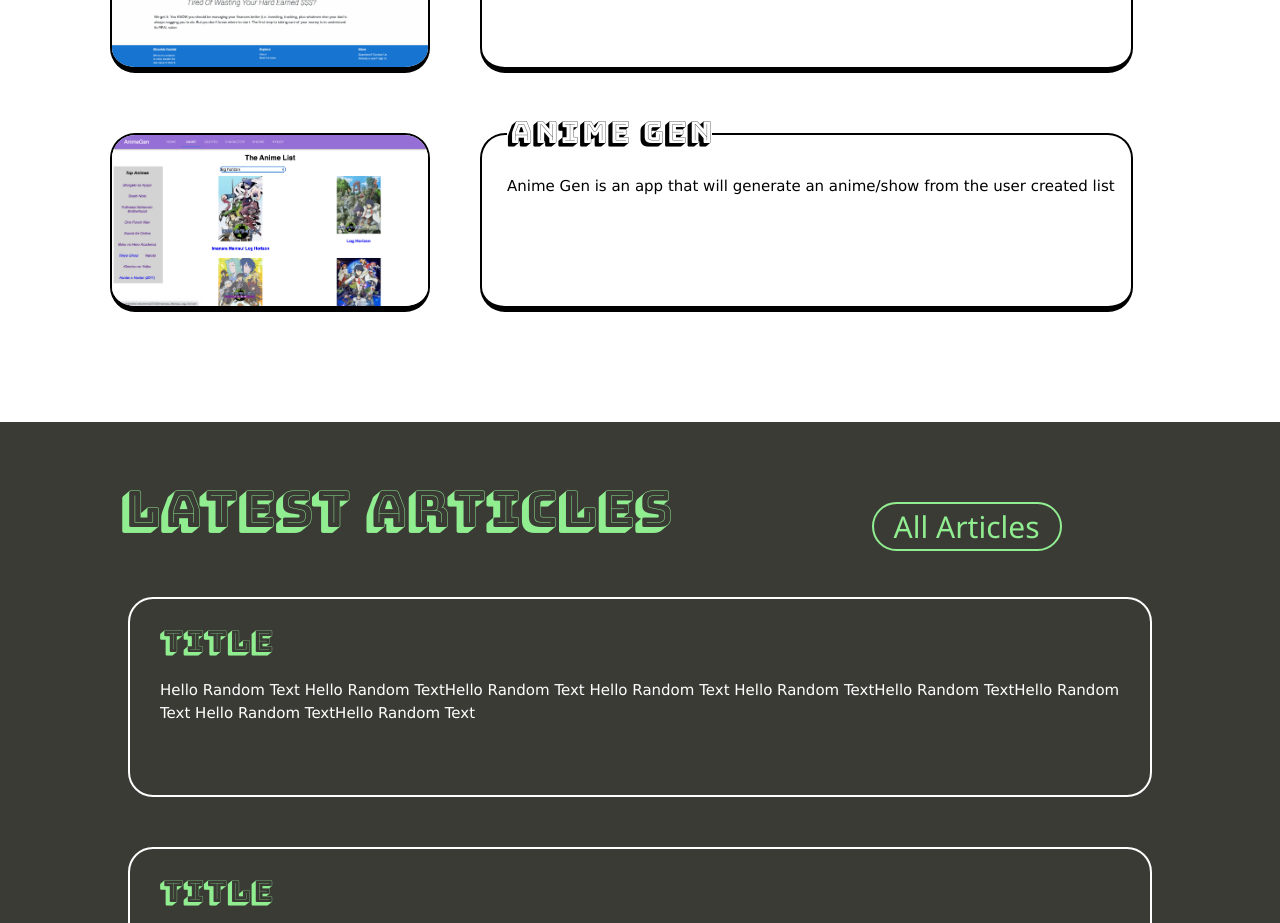
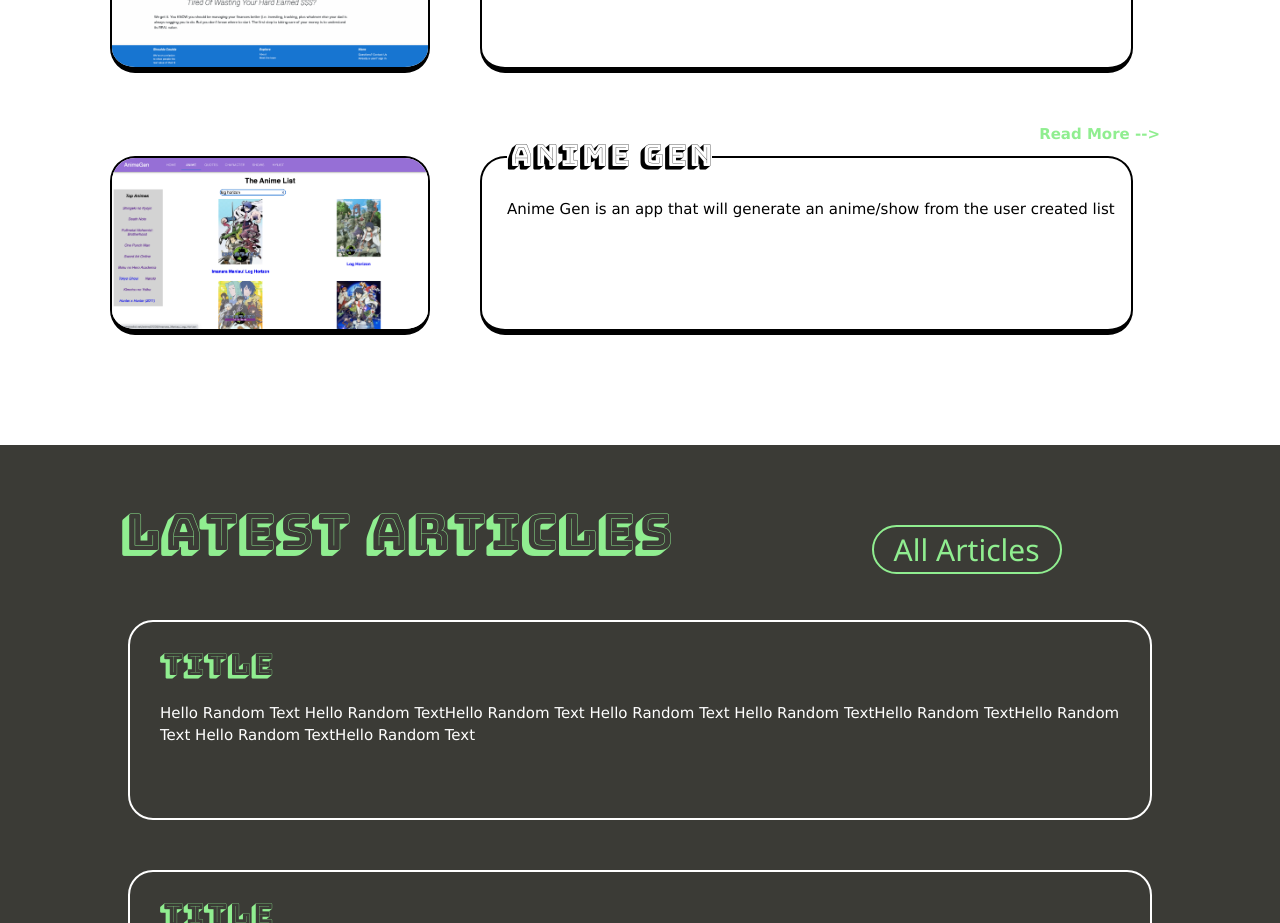
Before and after one commit to StudentCZ/my-website, a React (Create React App) app: page / in a window 1280 px wide. Shown: the part 1440-2363 px from the top of the page. Built offline with nearby package versions, Linux system fonts and the light colour scheme.

Commit message:
added another text link class for 2nd progject

```diff
--- a/src/components/ProjectImageBar.js
+++ b/src/components/ProjectImageBar.js
@@ -18,6 +18,8 @@ const ProjectImageBar = () => {
           </p>
         </div>
       </div>
+
+      <div className={style.textLink2}>Read More --></div>
       <div className={style.containerTwo}>
         <img src={image2} alt='Project2' className={style.projectImage} />
         <div className={style.projectText}>
--- a/src/components/ProjectImageBar.module.css
+++ b/src/components/ProjectImageBar.module.css
@@ -52,3 +52,10 @@
   color: lightgreen;
   font-weight: bold;
 }
+
+.textLink2 {
+  text-align: end;
+  padding-right: 120px;
+  color: lightgreen;
+  font-weight: bold;
+}
```
